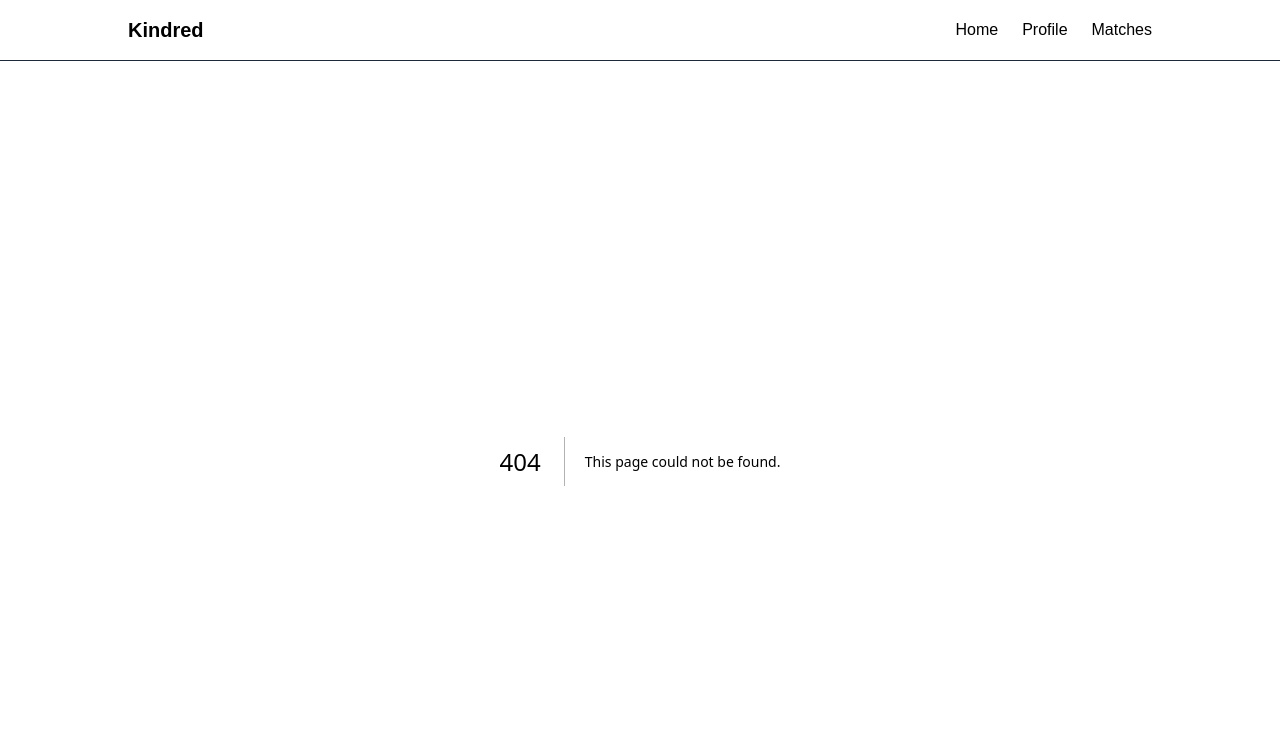
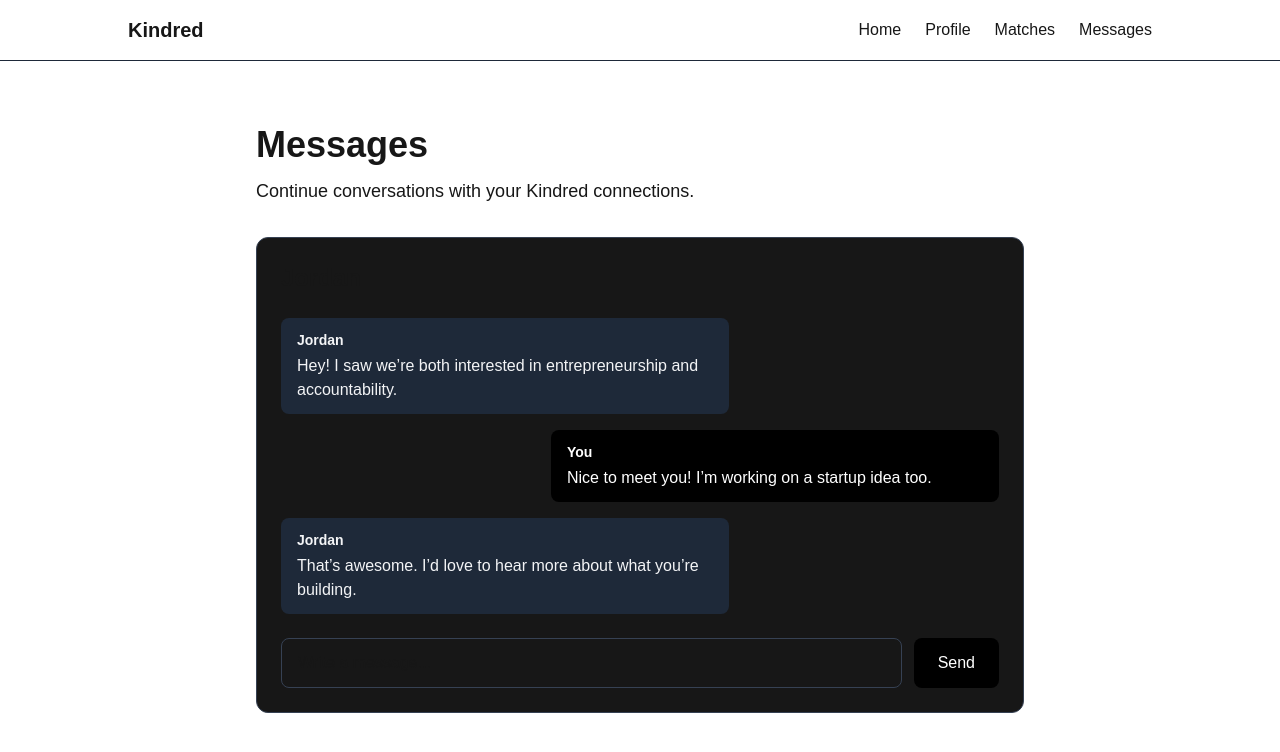
Before and after one commit to krysfields12/kindred-app, a Next.js app: page /messages in a window 1280 px wide. Before the commit this address had no page. Shown: the top 752 px of the page. Built offline with nearby package versions, Linux system fonts and the light colour scheme.

Commit message:
Add messages screem prototype

```diff
--- a/app/components/Navbar.tsx
+++ b/app/components/Navbar.tsx
@@ -12,6 +12,7 @@ export default function Navbar() {
           <Link href="/">Home</Link>
           <Link href="/profile">Profile</Link>
           <Link href="/matches">Matches</Link>
+          <Link href="/messages">Messages</Link>
         </div>
       </div>
     </nav>
--- /dev/null
+++ b/app/messages/page.tsx
@@ -0,0 +1,87 @@
+"use client";
+
+import { useState } from "react";
+
+const initialMessages = [
+  {
+    sender: "Jordan",
+    text: "Hey! I saw we’re both interested in entrepreneurship and accountability.",
+  },
+  {
+    sender: "You",
+    text: "Nice to meet you! I’m working on a startup idea too.",
+  },
+  {
+    sender: "Jordan",
+    text: "That’s awesome. I’d love to hear more about what you’re building.",
+  },
+];
+
+export default function MessagesPage() {
+  const [messages, setMessages] = useState(initialMessages);
+  const [newMessage, setNewMessage] = useState("");
+
+  function handleSend() {
+    if (!newMessage.trim()) return;
+
+    setMessages([
+      ...messages,
+      {
+        sender: "You",
+        text: newMessage,
+      },
+    ]);
+
+    setNewMessage("");
+  }
+
+  return (
+    <main className="min-h-screen px-6 py-16">
+      <section className="max-w-3xl mx-auto">
+        <h1 className="text-4xl font-bold mb-3">Messages</h1>
+
+        <p className="text-lg mb-8">
+          Continue conversations with your Kindred connections.
+        </p>
+
+        <div className="rounded-xl border border-gray-700 bg-neutral-900 p-6">
+          <h2 className="text-2xl font-bold mb-6">Jordan</h2>
+
+          <div className="space-y-4">
+            {messages.map((message, index) => (
+              <div
+                key={index}
+                className={`max-w-md rounded-lg px-4 py-3 ${
+                  message.sender === "You"
+                    ? "ml-auto bg-black text-white"
+                    : "bg-gray-800 text-gray-100"
+                }`}
+              >
+                <p className="text-sm font-semibold mb-1">{message.sender}</p>
+                <p>{message.text}</p>
+              </div>
+            ))}
+          </div>
+
+          <div className="mt-6 flex gap-3">
+            <input
+              type="text"
+              placeholder="Write a message..."
+              value={newMessage}
+              onChange={(e) => setNewMessage(e.target.value)}
+              className="flex-1 rounded-lg border border-gray-700 bg-transparent px-4 py-3"
+            />
+
+            <button
+              type="button"
+              onClick={handleSend}
+              className="bg-black text-white px-6 py-3 rounded-lg"
+            >
+              Send
+            </button>
+          </div>
+        </div>
+      </section>
+    </main>
+  );
+}
```
